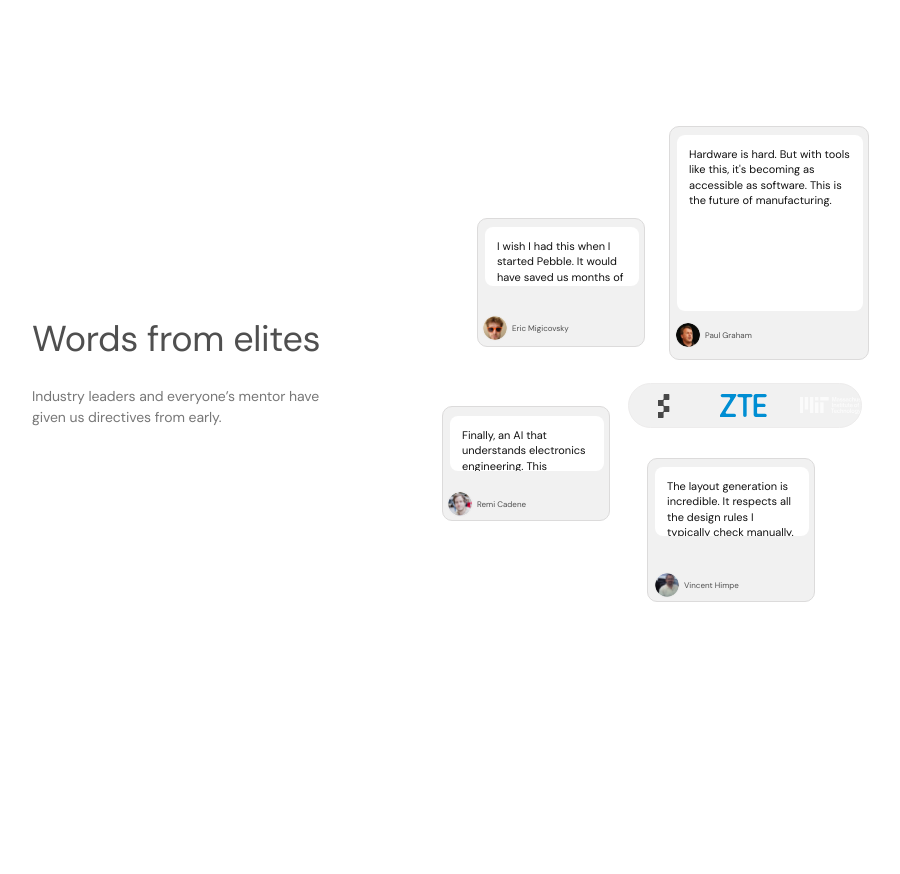
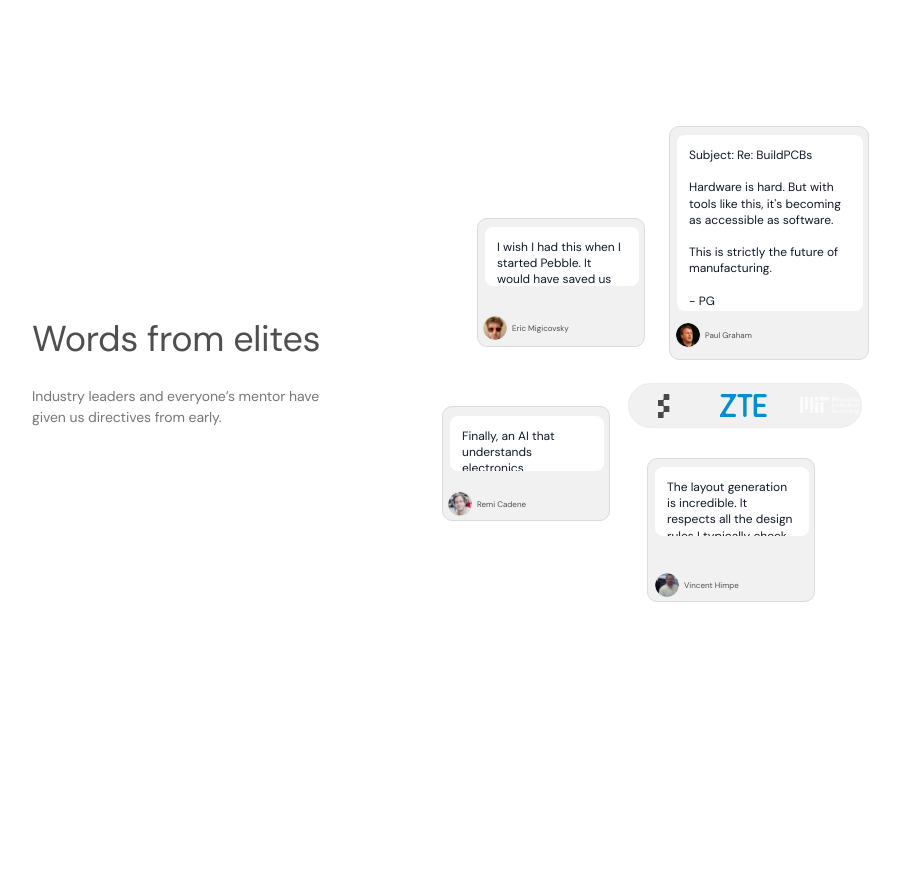
Before and after one commit to BuildPCBs/buildpcbs_web, a Next.js app: page / in a window 1280 px wide. Shown: the part 820-1694 px from the top of the page, without its empty margins (82-982 px from the left). Built offline with nearby package versions, Linux system fonts and the light colour scheme.

Commit message:
feat(ui): Refine Testimonial cards to resemble Gmail screenshot design

```diff
--- a/src/components/ElitesTestimonials.tsx
+++ b/src/components/ElitesTestimonials.tsx
@@ -5,7 +5,6 @@ import gsap from "gsap";
 import { ScrollTrigger } from "gsap/ScrollTrigger";
 
 import EricAv from "@/assets/Eric Av.png";
-// Quotes converted to text, images removed
 import RemyAv from "@/assets/Remy Av.png";
 import VinceAv from "@/assets/Vince Av.png";
 import PaulAv from "@/assets/Paul Graham's Av.png";
@@ -20,22 +19,23 @@ const TESTIMONIALS_DATA = [
         id: "eric",
         name: "Eric Migicovsky",
         avatar: EricAv,
-        // Placeholder text - User to replace with actual quote content
-        content: "I wish I had this when I started Pebble. It would have saved us months of iteration.",
+        // Short email style
+        content: "I wish I had this when I started Pebble. It would have saved us months of iteration.\n\n- Eric",
         isCustom: false
     },
     {
         id: "paul",
         name: "Paul Graham",
         avatar: PaulAv,
-        content: "Hardware is hard. But with tools like this, it's becoming as accessible as software. This is the future of manufacturing.",
+        // Longer email style
+        content: "Subject: Re: BuildPCBs\n\nHardware is hard. But with tools like this, it's becoming as accessible as software.\n\nThis is strictly the future of manufacturing.\n\n- PG",
         isCustom: false
     },
     {
         id: "vince",
         name: "Vincent Himpe",
         avatar: VinceAv,
-        content: "The layout generation is incredible. It respects all the design rules I typically check manually.",
+        content: "The layout generation is incredible. It respects all the design rules I typically check manually.\n\nCheers,\nVincent",
         isCustom: false
     },
     {
@@ -146,9 +146,9 @@ const TestimonialCard: React.FC<TestimonialCardProps> = ({
             onMouseEnter={onHoverStart}
             onMouseLeave={onHoverEnd}
         >
-            {/* Content Text Area (Top) */}
+            {/* Content Text Area (Top - Styled as Email Body) */}
             <div
-                className="absolute bg-white dark:bg-neutral-900 rounded-md overflow-hidden p-3 flex items-start"
+                className="absolute bg-white dark:bg-neutral-900 rounded-md overflow-hidden p-3 flex flex-col items-start"
                 style={{
                     left: '7px',
                     width: `${width - 14}px`,
@@ -156,7 +156,8 @@ const TestimonialCard: React.FC<TestimonialCardProps> = ({
                     height: `${contentHeight}px`
                 }}
             >
-                <p className="font-['DM_Sans'] text-[11px] leading-[1.4] text-[#111111] dark:text-gray-100 line-clamp-4">
+                {/* Use font-sans (Arial-like) for Gmail vibe, and small text */}
+                <p className="font-sans text-[12px] leading-[1.35] text-gray-900 dark:text-gray-200 whitespace-pre-wrap w-full">
                     {content}
                 </p>
             </div>
@@ -214,10 +215,10 @@ const ElitesMobileStackCard = ({ item }: { item: typeof TESTIMONIALS_DATA[0] })
             className="relative w-full aspect-square rounded-[12px] bg-[#F1F1F1] dark:bg-neutral-800 border border-[#DCDBDB] dark:border-neutral-700 overflow-hidden"
             style={{ transformOrigin: "bottom center" }}
         >
-            {/* Quote Content */}
+            {/* Quote Content (Email Style) */}
             <div className="absolute top-[8px] left-[8px] right-[8px] h-[146px] bg-white dark:bg-neutral-900 rounded-[8px] overflow-hidden border border-[#EDECEC] dark:border-neutral-600 p-4">
-                <p className="font-['DM_Sans'] text-[14px] leading-[1.5] text-[#111111] dark:text-gray-100">
-                    "{item.content}"
+                <p className="font-sans text-[13px] leading-[1.4] text-gray-900 dark:text-gray-200 whitespace-pre-wrap">
+                    {item.content}
                 </p>
             </div>
 
@@ -444,7 +445,7 @@ const ElitesTestimonials = () => {
                             <TestimonialCard
                                 name="Eric Migicovsky"
                                 avatarUrl={EricAv}
-                                content="I wish I had this when I started Pebble. It would have saved us months of iteration."
+                                content={"I wish I had this when I started Pebble. It would have saved us months of iteration.\n\n- Eric"}
                                 width={168}
                                 height={129}
                                 left={539}
@@ -463,7 +464,7 @@ const ElitesTestimonials = () => {
                             <TestimonialCard
                                 name="Paul Graham"
                                 avatarUrl={PaulAv}
-                                content="Hardware is hard. But with tools like this, it's becoming as accessible as software. This is the future of manufacturing."
+                                content={"Subject: Re: BuildPCBs\n\nHardware is hard. But with tools like this, it's becoming as accessible as software.\n\nThis is strictly the future of manufacturing.\n\n- PG"}
                                 width={199.5}
                                 height={234}
                                 left={731}
@@ -483,7 +484,7 @@ const ElitesTestimonials = () => {
                             <TestimonialCard
                                 name="Vincent Himpe"
                                 avatarUrl={VinceAv}
-                                content="The layout generation is incredible. It respects all the design rules I typically check manually."
+                                content={"The layout generation is incredible. It respects all the design rules I typically check manually.\n\nCheers,\nVincent"}
                                 width={168}
                                 height={144}
                                 left={709}
@@ -503,7 +504,7 @@ const ElitesTestimonials = () => {
                             <TestimonialCard
                                 name="Remi Cadene"
                                 avatarUrl={RemyAv}
-                                content="Finally, an AI that understands electronics engineering. This accelerates our prototyping cycle significantly."
+                                content={"Finally, an AI that understands electronics engineering. This accelerates our prototyping cycle significantly."}
                                 width={168}
                                 height={115}
                                 left={504}
```
